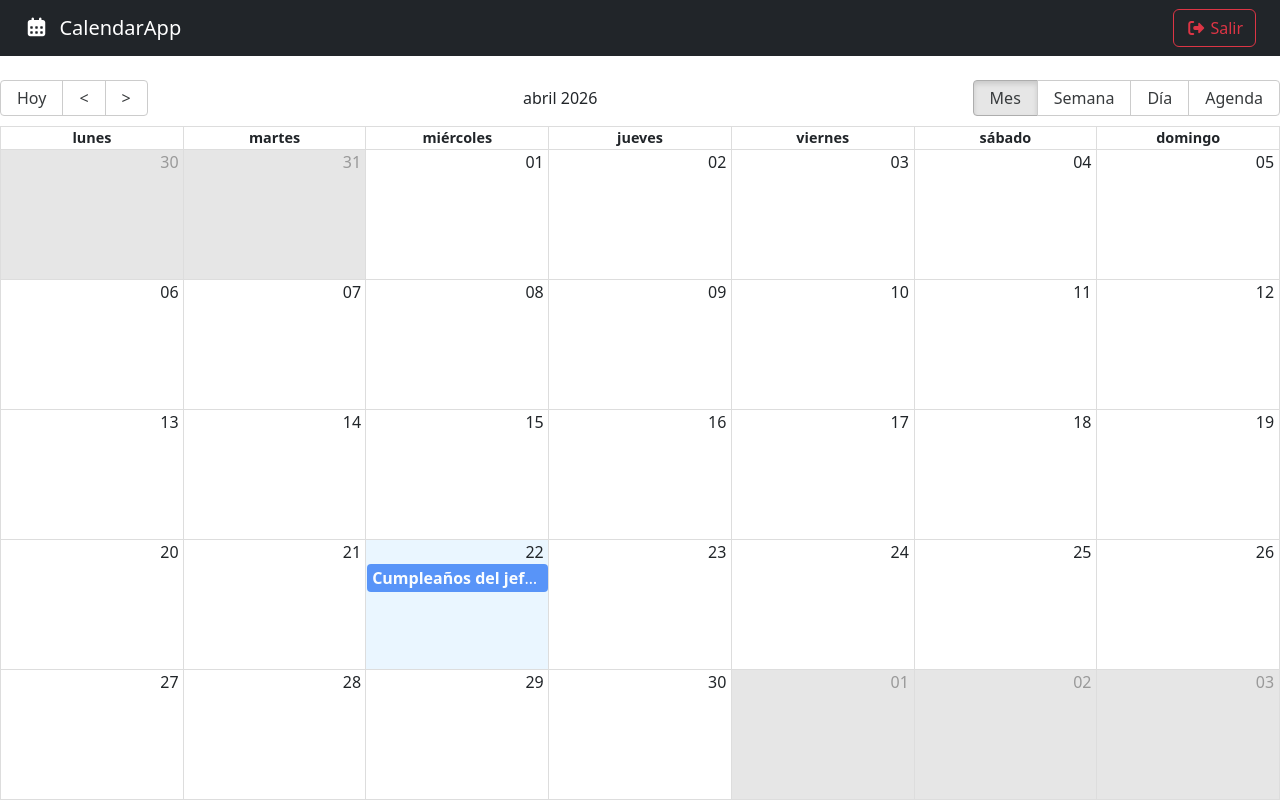
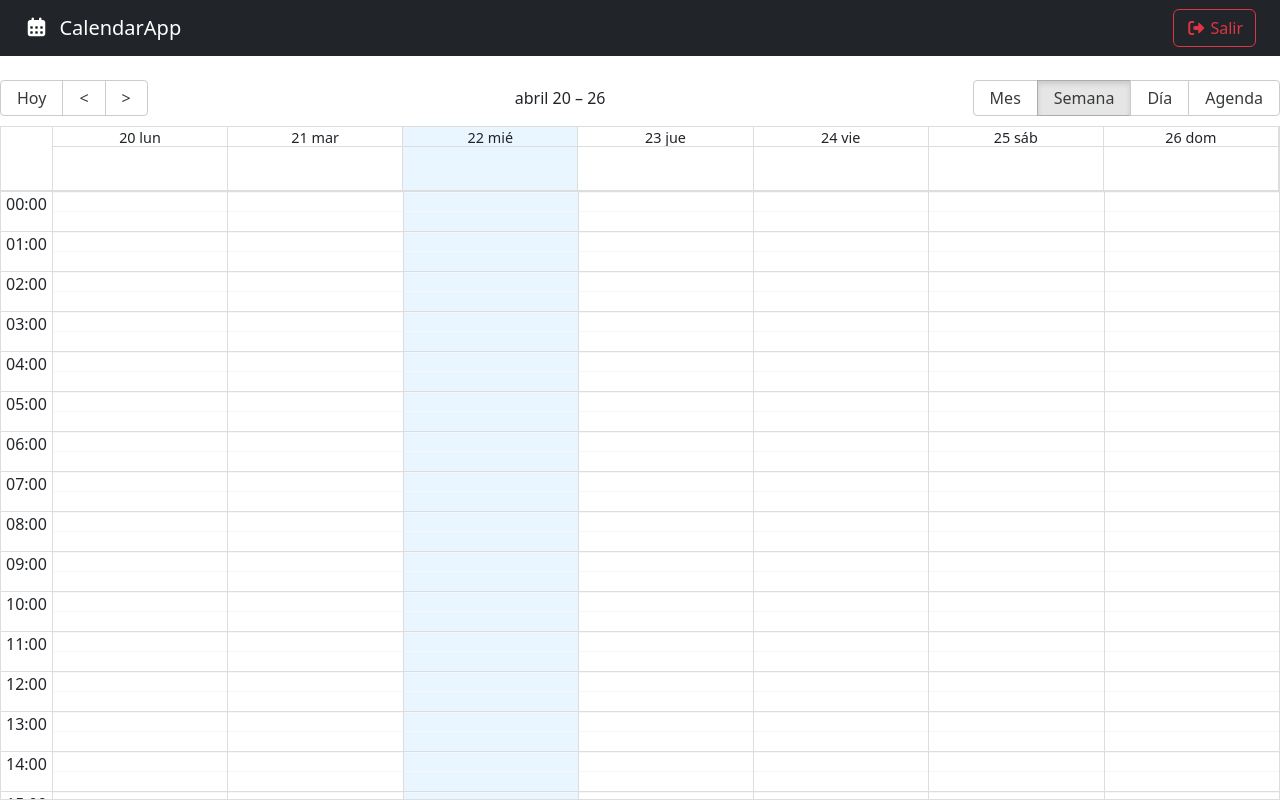
Before and after one commit to EstherManriqueGlez/react-calendar-app, a React (Vite) app: page / in a window 1280 px wide. Built offline with nearby package versions, Linux system fonts and the light colour scheme.

Commit message:
feat: enhance CalendarPage with event handling and last view persistence

```diff
--- a/src/calendar/pages/CalendarPage.jsx
+++ b/src/calendar/pages/CalendarPage.jsx
@@ -1,3 +1,4 @@
+import { useState } from 'react';
 import { Calendar } from 'react-big-calendar';
 import 'react-big-calendar/lib/css/react-big-calendar.css';
 
@@ -20,9 +21,11 @@
 ];
 
 export const CalendarPage = () => {
+  const [lastView, setLastView] = useState(
+    localStorage.getItem('lastView') || 'week',
+  );
 
-  const eventStyleGetter = ( event, start, end, isSelected ) => {
-
+  const eventStyleGetter = (event, start, end, isSelected) => {
     console.log({ event, start, end, isSelected });
 
     const style = {
@@ -30,15 +33,26 @@
       borderRadius: '4px',
       opacity: 0.8,
       display: 'block',
-      color: 'white'
-    }
+      color: 'white',
+    };
 
     return {
       style,
-    }
-
+    };
   };
 
+  const onDoubleClick = (event) => {
+    console.log({ doubleClick: event });
+  };
+
+  const onSelect = (event) => {
+    console.log({ click: event });
+  };
+
+  const onViewChanged = (event) => {
+    localStorage.setItem('lastView', event);
+    setLastView(event);
+  };
 
   return (
     <>
@@ -48,14 +62,18 @@
         culture="es"
         localizer={localizer}
         events={events}
+        defaultView={lastView}
         startAccessor="start"
         endAccessor="end"
         style={{ height: 'calc(100vh - 80px)' }}
         messages={getMessagesES()}
-        eventPropGetter={ eventStyleGetter }
+        eventPropGetter={eventStyleGetter}
         components={{
-          event: CalendarEvent
+          event: CalendarEvent,
         }}
+        onDoubleClickEvent={onDoubleClick}
+        onSelectEvent={onSelect}
+        onView={onViewChanged}
       />
     </>
   );
--- a/src/main.jsx
+++ b/src/main.jsx
@@ -5,7 +5,7 @@
 import './styles.css';
 
 createRoot(document.getElementById('root')).render(
-  <StrictMode>
+  // <StrictMode>
     <CalendarApp />
-  </StrictMode>,
+  // </StrictMode>,
 );
```
